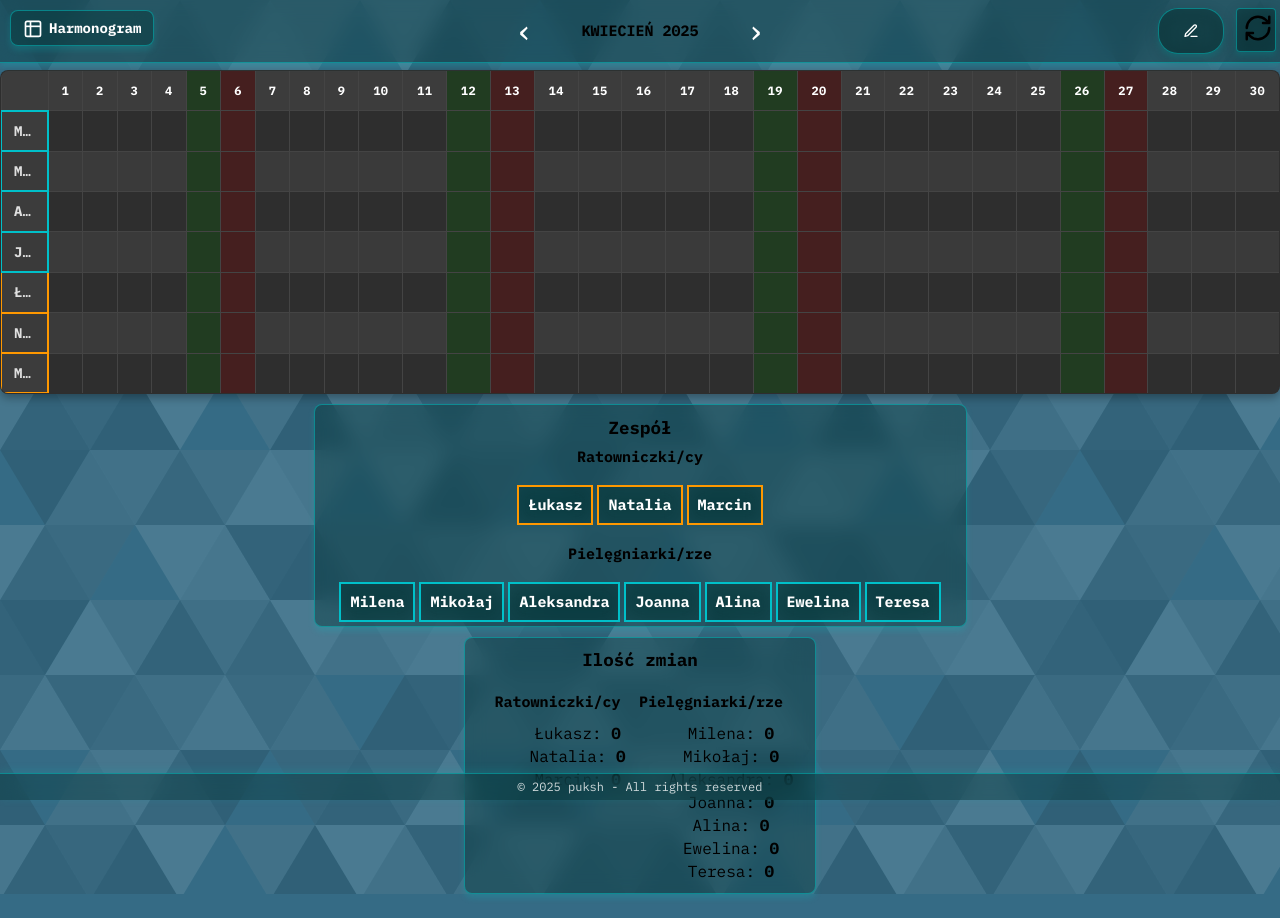
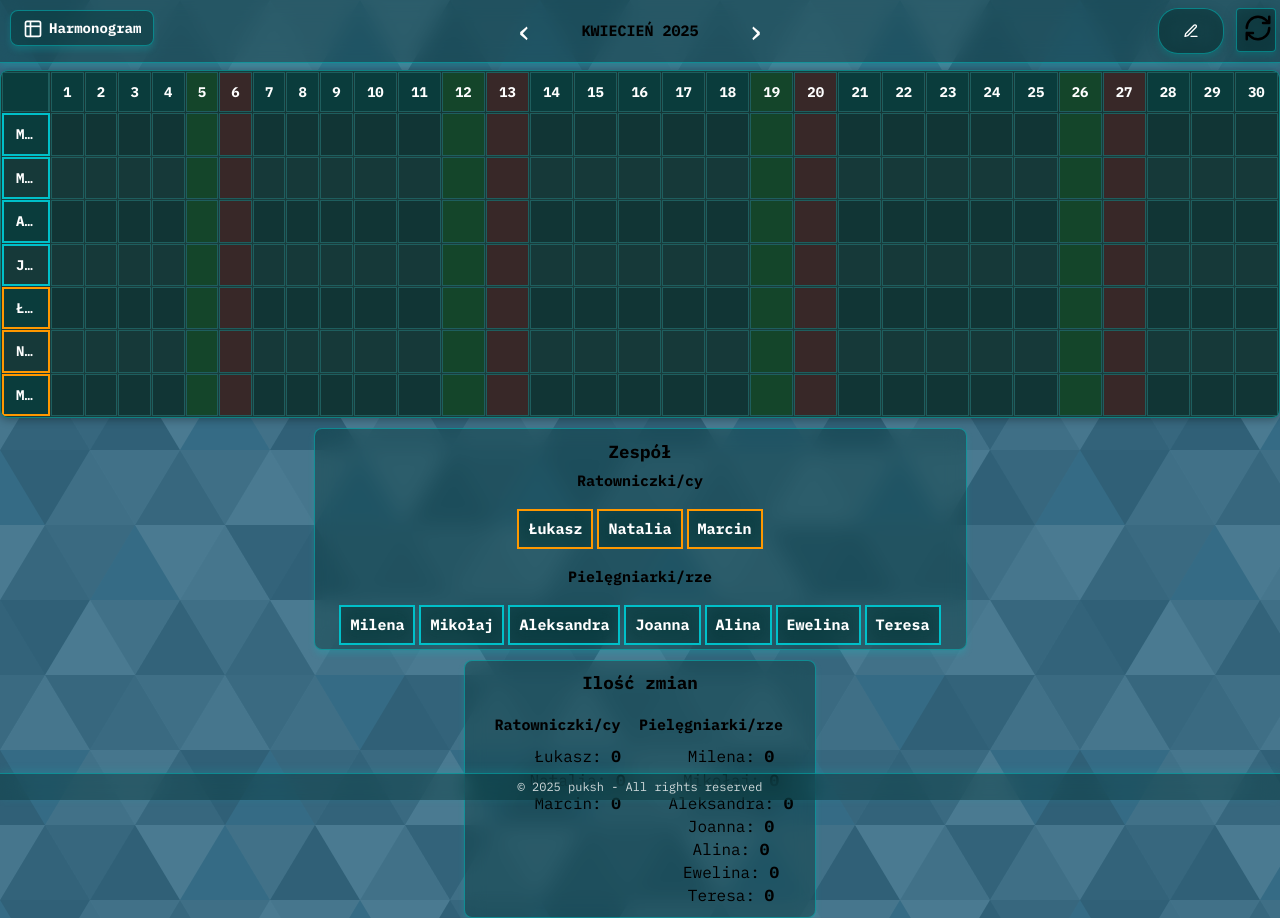
Before and after one commit to puksh/kalendarz, a Vue app: page / in a window 1280 px wide. Both pictures are taken after a click on the button "Tabela". Before the commit the page ends 894 px from the top, so only its background shows below. Built offline with nearby package versions, Linux system fonts and the light colour scheme; no server answers.

Commit message:
style: table view in style with the overall theme

```diff
--- a/src/components/ExcelComponent.vue
+++ b/src/components/ExcelComponent.vue
@@ -555,123 +555,84 @@ export default {
 .calendar-table {
   width: 100%;
   margin-top: 50px;
-  border-collapse: collapse;
+  border-collapse: separate;
+  border-spacing: 1px;
   table-layout: auto;
-  background: #2e2e2e;
-  border: 1px solid #444;
+  background: #1a3c3c;
+  border: 1px solid var(--glass-border-color);
   border-radius: 8px;
   overflow: hidden;
-  box-shadow: 0 4px 8px rgba(0, 0, 0, 0.3); /* Subtle shadow for depth */
+  box-shadow: 0 2px 8px rgba(0, 0, 0, 0.3);
 }
 
 .calendar-table th,
 .calendar-table td {
-  border: 1px solid #444; /* Subtle grid lines */
+  border: 1px solid #1e5e5e;
   text-align: center;
   padding: 8px;
   font-size: 14px;
-  color: #e0e0e0; /* Muted light text for better readability */
+  color: var(--color-text-light);
+  transition: background 0.2s ease;
 }
 
 .calendar-table th {
-  background: #3c3c3c; /* Slightly darker header background */
-  color: #ffffff; /* White text for headers */
+  background: #0a3c3c;
+  color: #ffffff;
   font-weight: bold;
   text-transform: uppercase;
+  box-shadow: 0 1px 2px rgba(0, 0, 0, 0.2);
 }
 
 .calendar-table td {
-  background: #2e2e2e;
+  background: #113535;
 }
 
 .calendar-table tr:nth-child(even) td {
-  background: #3a3a3a; /* Alternating row colors */
+  background: #163939;
 }
 
 .calendar-table td:hover {
-  background: #585858;
+  background: #1e5e5e;
+  z-index: 1;
 }
 
-.calendar-table td:nth-child(even):hover {
-  background: #4a4a4a;
-}
 /* First Column Styling */
 .calendar-table th:first-child,
 .calendar-table td:first-child {
-  background: #3c3c3c;
+  background: #0a3c3c;
   font-weight: bold;
   text-align: left;
   padding-left: 12px;
-  transition: all 0.3s ease;
+  transition:
+    width 0.3s ease,
+    background 0.3s ease;
   width: 24px;
   max-width: 24px;
   white-space: nowrap;
   overflow: hidden;
   text-overflow: ellipsis;
+  border-right: 2px solid #1e5e5e;
 }
 
 .calendar-table td:first-child:hover {
   width: 88px !important;
   max-width: 88px !important;
-  background: #4a4a4a !important;
-}
-
-/* Editable Cell Styling */
-.editable-cell {
-  position: relative;
-  text-wrap: disabled;
+  background: #1e5e5e !important;
 }
 
 .editable-cell select {
-  width: 100%;
-  height: 100%;
-  border: 1px solid #555;
-  border-radius: 4px;
-  background: #3a3a3a;
-  color: #e0e0e0;
-  font-size: 14px;
-  padding: 4px;
-  appearance: none; /* Remove default browser styling */
-  outline: none;
-  box-shadow: 0 2px 4px rgba(0, 0, 0, 0.3); /* Subtle shadow */
-  transition:
-    border-color 0.2s,
-    box-shadow 0.2s;
+  border: 1px solid #1e5e5e;
+  background: #0a3c3c;
+  color: var(--color-text-light);
+  box-shadow: 0 1px 3px rgba(0, 0, 0, 0.3);
 }
 
 .editable-cell select:hover {
-  border-color: #666; /* Highlight border on hover */
+  border-color: #27bebe;
 }
 
 .editable-cell select:focus {
-  border-color: #007bff;
-  box-shadow: 0 0 4px rgba(0, 123, 255, 0.5); /* Blue glow on focus */
-}
-
-.editable-cell select option {
-  background: #3a3a3a;
-  color: #e0e0e0;
-}
-
-/* Table Header Styling */
-.calendar-table th {
-  font-size: 12px;
-  padding: 10px;
-  text-transform: uppercase;
-  letter-spacing: 0.5px;
-}
-
-/* Responsive Design */
-@media (max-width: 768px) {
-  .calendar-table th,
-  .calendar-table td {
-    font-size: 12px;
-    padding: 6px;
-  }
-
-  .editable-cell select {
-    font-size: 12px;
-    padding: 2px;
-  }
+  border-color: #27bebe;
+  box-shadow: 0 0 4px rgba(0, 200, 200, 0.5);
 }
 </style>
```
